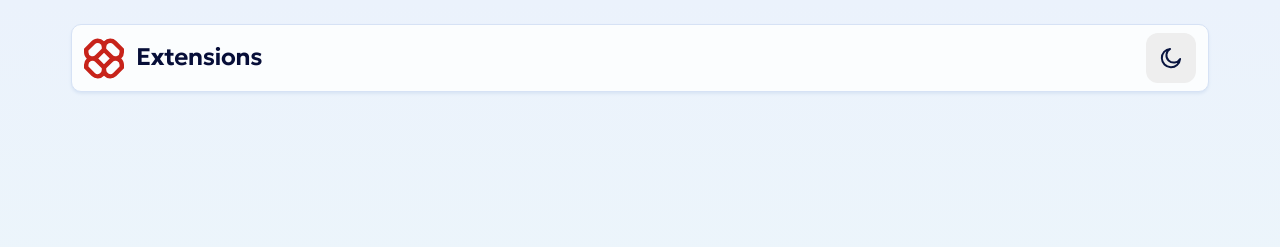
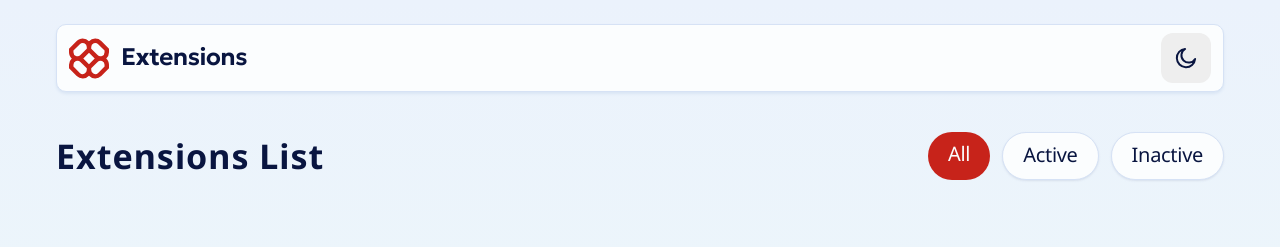
Before and after one commit to DmytroVoitovych/Extensions-UI, a plain HTML site: page index.html in a window 1280 px wide. Drawn offline with Linux system fonts and the light colour scheme.

Commit message:
finished tab functionality

```diff
--- a/assets/css/main.css
+++ b/assets/css/main.css
@@ -3,10 +3,14 @@
 @import "./reuse.css";
 @import "./typography.css";
 
-html:not(.dark){
-header{
+html:not(.dark) {
+  header {
     border: 1px solid var(--bor-main);
     box-shadow: 0 2px 3px 0 #d9e5f4;
+  }
+
+  nav > a:not(.activeLink){
+    box-shadow: 0 1px 2px 0 rgba(184, 196, 215, 0.4);
     }
 }
 
@@ -20,9 +24,13 @@ body {
 
 .wrapper {
   padding: 24px 16px;
-  max-width: 1170px;
+  max-width: 512px;
   height: 100%;
   margin: 0 auto;
+
+  @media screen and (min-width: 512px) {
+   max-width: 1200px;
+  }
 }
 
 header {
@@ -34,7 +42,7 @@ header {
   background-color: var(--bg-block);
   color: var(--txt-logo);
 
-  .extansionLogo{
+  .extansionLogo {
     font-family: "Geologica", sans-serif;
     font-size: 24px;
     font-weight: 600;
@@ -44,11 +52,10 @@ header {
     align-items: center;
     gap: 12px;
 
-  & > .icon{
+    & > .icon {
       width: 40px;
       height: 41px;
     }
-
   }
 
   & > label {
@@ -67,15 +74,62 @@ header {
     position: absolute;
     top: 50%;
     left: 50%;
-    translate:-50% -50%;
+    translate: -50% -50%;
     border-radius: 6px;
     background-image: var(--theme-img);
     background-repeat: no-repeat;
     background-position: center;
   }
 
-  & > label > input{
+  & > label > input {
     display: contents;
   }
+}
+
+main {
+  display: flex;
+  flex-direction: column;
+  gap: 40px;
+  padding-top: 40px;
+  padding-bottom: 64px;
+  container-type: inline-size;
+}
+
+.tabBlock {
+  display: flex;
+  flex-direction: column;
+  gap: 24px;
+  align-items: center;
+
+  @container (min-width: calc((342.9px * 2) + 12px)) {
+    flex-direction: unset;
+    justify-content: space-between;
 
   }
+
+  h1 {
+    color: var(--txt-cl-title);
+  }
+
+  nav{
+  display: flex;
+  gap: 12px;
+  color: var(--txt-cl-title);
+  }
+
+  nav >  a{
+  padding: 8px 20px 10px 20px;
+  border-radius: 999px;
+  background-color: var(--bg-link);
+
+  }
+
+  nav > a:not(.activeLink){
+  border: 1px solid var(--bor-tab);
+  }
+
+  nav > a.activeLink{
+  background-color: var(--bg-active);
+  color: var(--txt-active);
+  }
+}
--- a/assets/css/variable.css
+++ b/assets/css/variable.css
@@ -1,11 +1,11 @@
 :root {
     /* Neutral colors */
-    --neutral-900: #070E38;
+    --neutral-900: #091540;
     --neutral-800: #202535;
     --neutral-700: #333742;
-    --neutral-600: #555962;
+    --neutral-600: #535868;
     --neutral-300: #C7C7C7;
-    --neutral-200: #D5E4F7;
+    --neutral-200: #d6e2f5;
     --neutral-100: #eeeeee;
     --neutral-0:  #fbfdfe;
 
@@ -17,15 +17,19 @@
     --bg-block:var(--neutral-0);
     --bg-theme-switcher:var(--neutral-100);
     --bg-border-main:var(--neutral-200);
+    --bg-link:var(--neutral-0);
+    --bg-active:var(--red-700);
     --bg-border-chackbox:var(--neutral-900);
 
     --logo-cl:var(--red-700);
     --bor-main:#D6E2F5;
+    --bor-tab:var(--neutral-200);
 
     /* txt */
     --txt-logo:var(--neutral-900);
     --txt-cl-main:var(--neutral-900);
     --txt-cl-title:var(--neutral-900);
+    --txt-active:var(--neutral-0);
     --txt-cl-textarea:var(var(--neutral-700));
     --txt-empty-point:var(--neutral-600);
 
@@ -41,15 +45,19 @@
     --bg-textarea:var(--neutral-800);
     --bg-theme-switcher:var(--neutral-700);
     --bg-border-main:var(--neutral-600);
+    --bg-link:var(--neutral-700);
+    --bg-active:var(--red-400);
     --bg-border-chackbox:var(--neutral-200);
     --bg-progress:var(--neutral-800);
 
     --logo-cl:var(--red-400);
+    --bor-tab:var(--neutral-600);
 
     /* txt */
     --txt-logo:#fff;
-    --txt-cl-main:var(--neutral-200);
-    --txt-cl-title:var(--neutral-100);
+    --txt-cl-main:var(--neutral-0);
+    --txt-cl-title:var(--neutral-0);
+    --txt-active:var(--neutral-900);
     --txt-cl-textarea:var(var(--neutral-200));
     --txt-empty-point:var(--neutral-200);
 
--- a/index.html
+++ b/index.html
@@ -28,6 +28,19 @@
           ><input type="checkbox" name="themeSwitcher" id="themeSwitcher"
         /></label>
       </header>
+      <main>
+        <div class="tabBlock">
+          <h1 class="text-preset-1">Extensions List</h1>
+          <nav class="text-preset-3 navList">
+            <a
+              href="/"
+              class="activeLink"
+              onclick="event.preventDefault(); window.history.pushState({},'','/'); return;"
+              >All</a
+            ><a href="#active">Active</a><a href="#inactive">Inactive</a>
+          </nav>
+        </div>
+      </main>
     </div>
 
     <script type="module" src="./index.js"></script>
--- a/index.js
+++ b/index.js
@@ -1,9 +1,15 @@
-import { themeSwitcher } from "./jshandlers/elementList.js";
-import { setUserTheme, switchTheme } from "./jshandlers/handlers.js";
+import { navList, themeSwitcher } from "./jshandlers/elementList.js";
+import { setActiveLink, setInitialTab, setUserTheme, switchTheme } from "./jshandlers/handlers.js";
 import { setListenerByQuery } from "./jshandlers/helpers.js";
+
+
 
 (() => {
   setUserTheme();
+  setInitialTab(navList,setActiveLink);
 })();
 
+
+
+setListenerByQuery(navList, "click", setActiveLink);
 setListenerByQuery(themeSwitcher, "change", switchTheme);
--- a/jshandlers/elementList.js
+++ b/jshandlers/elementList.js
@@ -1,8 +1,9 @@
 import { getEl } from "./helpers.js";
 
 const themeSwitcher = getEl("#themeSwitcher");
+const navList = getEl(".navList");
 
 
 
 
-export {themeSwitcher};
+export {themeSwitcher,navList};
--- a/jshandlers/handlers.js
+++ b/jshandlers/handlers.js
@@ -3,7 +3,6 @@ const setUserTheme = () => {
   if (themeDark) document.documentElement.classList.add("dark");
 };
 
-setUserTheme();
 
 const switchTheme = () => {
   const themeDark = !!window.localStorage.getItem("theme");
@@ -13,4 +12,28 @@ const switchTheme = () => {
   } else window.localStorage.setItem("theme", "dark");
 };
 
-export { setUserTheme, switchTheme };
+
+const setInitialTab = (currentTarget,callback) => {
+    const hash = window.location.hash;
+    if (hash) {
+      const target = currentTarget?.querySelector(`[href="${hash}"]`);
+      if (target) callback({ target, currentTarget});
+    }
+    return;
+  };
+
+
+const setActiveLink = (e) => {
+
+  const target = e.target.closest("a");
+  const isClickOnAlreadyActive = !!target?.classList.contains("activeLink");
+
+  if (!target || isClickOnAlreadyActive) return;
+
+  const activeLink = e?.currentTarget?.querySelector(".activeLink");
+
+  if (activeLink) activeLink.classList.remove("activeLink");
+  target.classList.add("activeLink");
+};
+
+export { setUserTheme, switchTheme,setActiveLink, setInitialTab };
```
Lines whose indentation alone changed are shown as unchanged.
